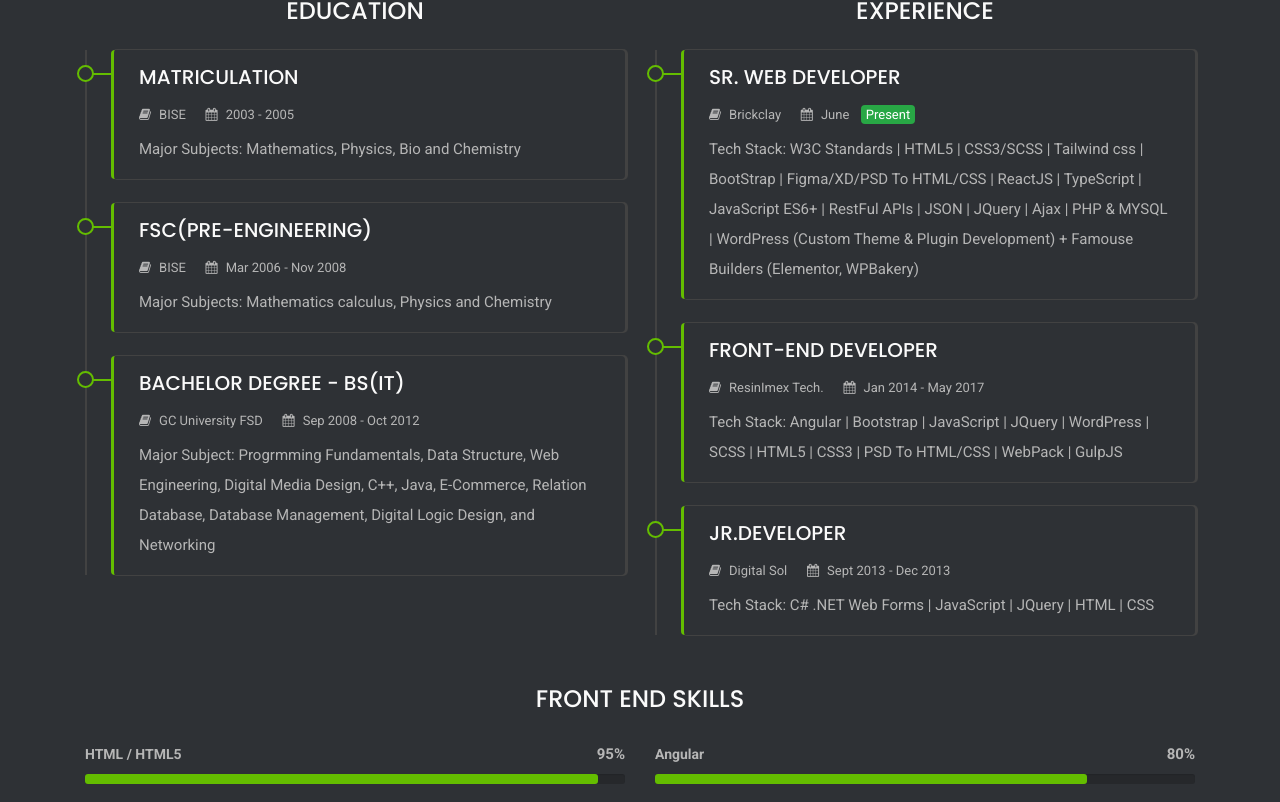
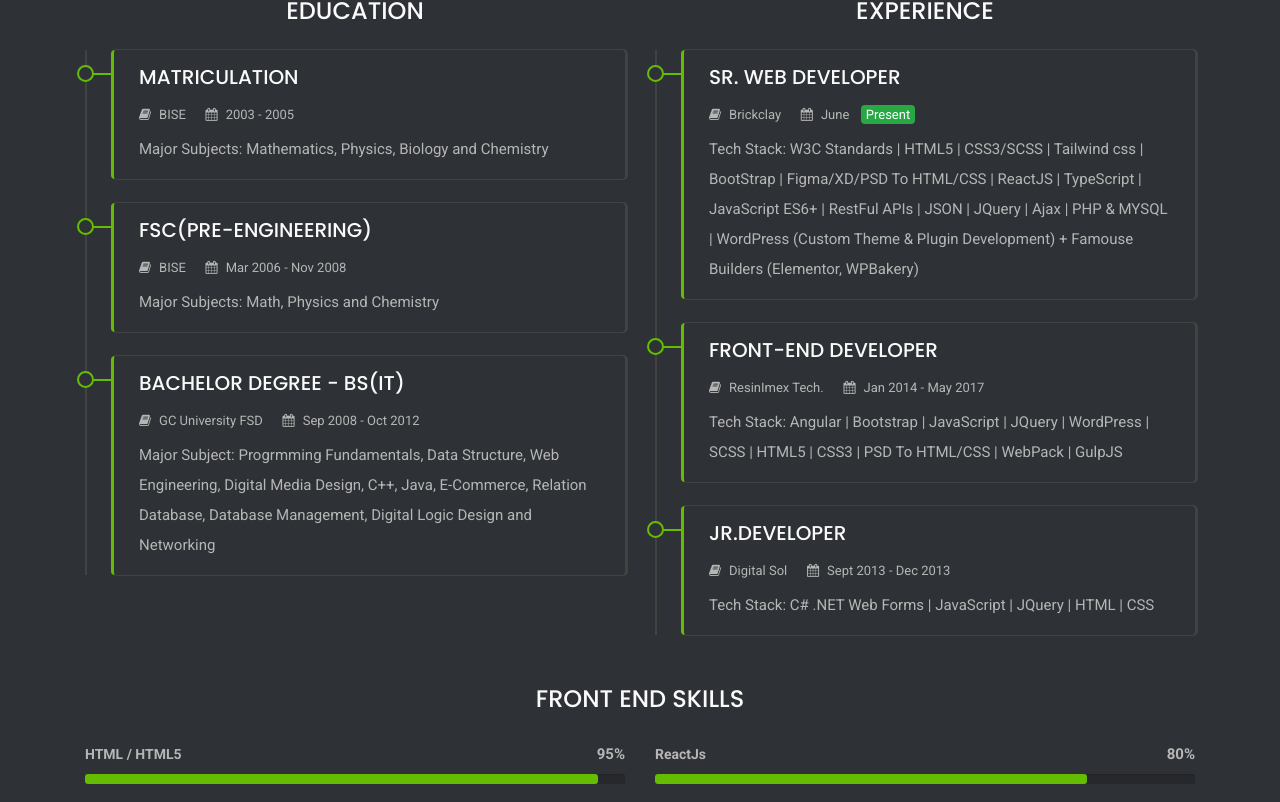
Before and after one commit to atharjavedsb/atharjavedsb.github.io, a plain HTML site: page index.html in a window 1280 px wide. Shown: the part 1338-2140 px from the top of the page. Drawn offline with Linux system fonts and the light colour scheme.

Commit message:
Update index.html
skills

```diff
--- a/index.html
+++ b/index.html
@@ -167,7 +167,7 @@
                                                 <span class="university d-inline-block mr-3"><i class="fa fa-book mr-2"></i>BISE</span>
                                                 <span class="year d-inline-block"><i class="fa fa-calendar mr-2"></i>2003 - 2005</span>
                                             </div>
-                                            <p class="box-description">Major Subjects: Mathematics, Physics, Bio and Chemistry</p>
+                                            <p class="box-description">Major Subjects: Mathematics, Physics, Biology and Chemistry</p>
                                         </div>
                                         <div class="education-box mb-4">
                                             <h5 class="box-title">FSC(Pre-engineering)</h5>
@@ -175,7 +175,7 @@
                                                 <span class="university d-inline-block mr-3"><i class="fa fa-book mr-2"></i>BISE</span>
                                                 <span class="year d-inline-block"><i class="fa fa-calendar mr-2"></i>Mar 2006 - Nov 2008</span>
                                             </div>
-                                            <p class="box-description">Major Subjects: Mathematics calculus, Physics and Chemistry</p>
+                                            <p class="box-description">Major Subjects: Math, Physics and Chemistry</p>
                                         </div>
                                         <div class="education-box mb-4">
                                             <h5 class="box-title">Bachelor Degree - BS(IT) </h5>
@@ -183,7 +183,7 @@
                                                 <span class="university d-inline-block mr-3"><i class="fa fa-book mr-2"></i>GC University FSD</span>
                                                 <span class="year d-inline-block"><i class="fa fa-calendar mr-2"></i>Sep 2008 - Oct 2012</span>
                                             </div>
-                                            <p class="box-description">Major Subject: Progrmming Fundamentals, Data Structure, Web Engineering, Digital Media Design, C++, Java, E-Commerce, Relation Database, Database Management, Digital Logic Design, and Networking</p>
+                                            <p class="box-description">Major Subject: Progrmming Fundamentals, Data Structure, Web Engineering, Digital Media Design, C++, Java, E-Commerce, Relation Database, Database Management, Digital Logic Design and Networking</p>
                                         </div>
                                     </div>
                                 </div>
@@ -248,7 +248,7 @@
                                 </div>
                                 <div class="col-xl-6 col-lg-6 col-md-12 col-sm-12 col-12">
                                     <div class="skill-item mt-4 mt-lg-0">
-                                        <p class="skill-name">Angular</p>
+                                        <p class="skill-name">ReactJs</p>
                                         <div id="angular"></div>
                                     </div>
                                     <div class="skill-item mt-4">
```
